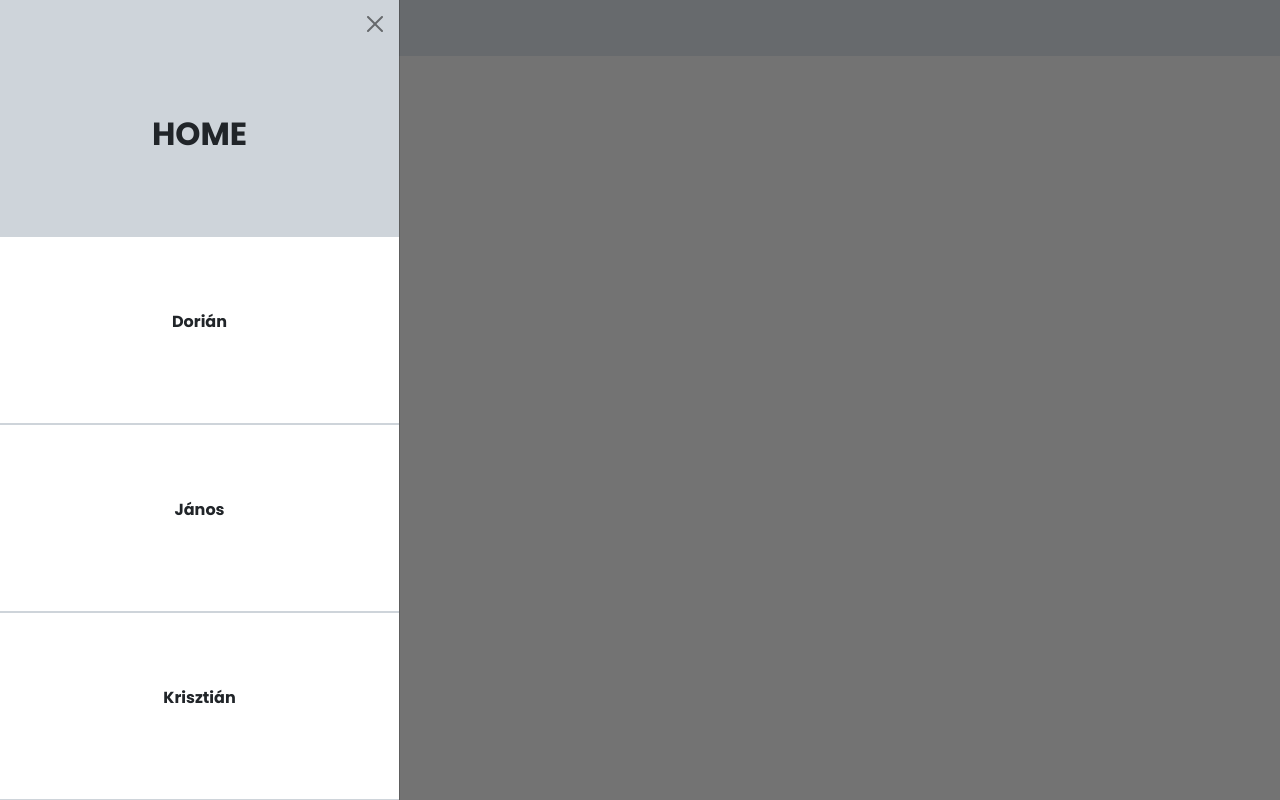
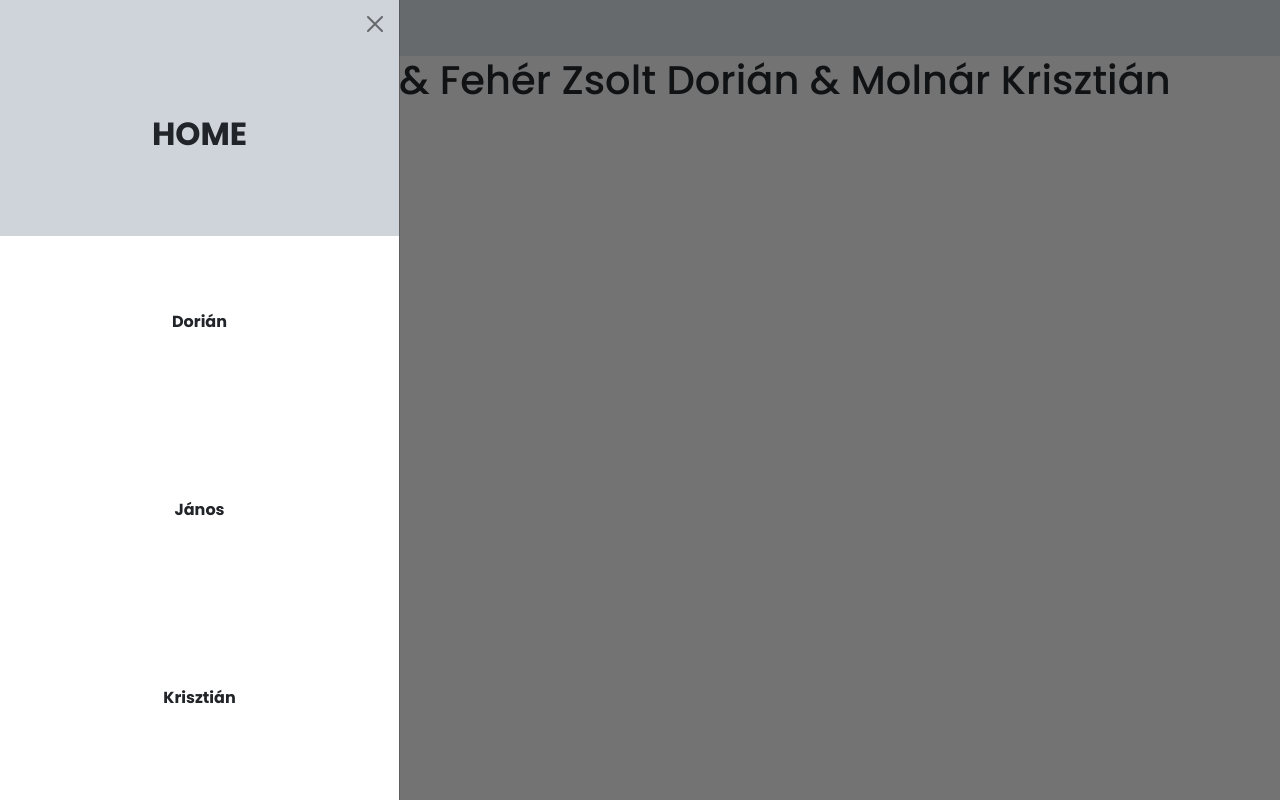
Before and after one commit to feherdorian/Bemutatkozas, a Vue app: page / in a window 1280 px wide. Both pictures are taken after a click on the link 18 px from the left and 28 px from the top of the page. Built offline with nearby package versions, Linux system fonts and the light colour scheme; a web font is replaced by a local one.

Commit message:
kivanafa

```diff
--- a/src/App.vue
+++ b/src/App.vue
@@ -56,27 +56,27 @@ const handleClick = (element) => {
             'container-fluid d-flex justify-content-center align-items-center p-5 my-element': true,
             'clicked': selectedElement === 'home'
           }" style="min-width:100%; min-height: 25%; cursor: pointer;" @click="handleClick('home')">
-            <p class="my-font-style home-button">HOME</p>
+            <p class="home-button">HOME</p>
           </div>
           <div :class="{
             'container-fluid d-flex justify-content-center align-items-center p-5 my-element': true,
             'clicked': selectedElement === 'dorian'
           }" style="min-width:100%; min-height: 25%; cursor: pointer;" @click="handleClick('dorian')">
-            <p class="my-font-style">Dorián</p>
+            <p class="">Dorián</p>
           </div>
 
           <div :class="{
             'container-fluid d-flex justify-content-center align-items-center p-5 my-element': true,
             'clicked': selectedElement === 'janos'
           }" style="min-width:100%; min-height: 25%; cursor: pointer;" @click="handleClick('janos')">
-            <p class="my-font-style">János</p>
+            <p class="">János</p>
           </div>
 
           <div :class="{
             'container-fluid d-flex justify-content-center align-items-center p-5 my-element': true,
             'clicked': selectedElement === 'krisztian'
           }" style="min-width:100%; min-height: 25%; cursor: pointer;" @click="handleClick('krisztian')">
-            <p class="my-font-style">Krisztián</p>
+            <p class="">Krisztián</p>
           </div>
         </div>
       </div>
--- a/src/assets/krisztian.css
+++ b/src/assets/krisztian.css
@@ -1,34 +1,25 @@
 @import url('https://fonts.googleapis.com/css2?family=Clicker+Script&family=Poppins:wght@200;300;400;500;600;700&display=swap');
 
-.my-font-style{
+
+
+.home-button{
+    font-size: xx-large;
     font-family: 'Poppins', sans-serif;
     font-weight: bold;
 }
 
-.home-button{
-    font-size: xx-large;
-}
-
-.emberek-button{
-    cursor: pointer;
-    min-width: 100%;
-}
-
 .my-element {
-    border-top: 1px solid #ced4da;
-    border-bottom: 1px solid #ced4da;
     background-color: #ffffff;
-    padding: 10px;
 }
 
 .clicked {
     background-color: #ced4da;
+
 }
 
 .my-element:hover {
     background-color: #ced4da;
     transition: background-color 0.3s ease-in-out;
-
 }
 
 .my-navbar{
@@ -41,9 +32,23 @@ body{
 
 .list-element{
     background-color: #ffffff88 !important;
+    font-family: 'Poppins', sans-serif;
+    font-weight: bold;
 }
 
 .my-offcanvas-header{
     background-color: #ced4da;
 
 }
+
+.my-clock {
+    font-family: 'Poppins', sans-serif;
+    font-size: 2em;
+    font-weight: bold;
+}
+
+
+
+.home-felirat{
+    font-family: 'Poppins', sans-serif;
+}
--- a/src/router/index.js
+++ b/src/router/index.js
@@ -1,5 +1,6 @@
 import { createRouter, createWebHistory } from 'vue-router'
-import HomeView from '../views/HomeView.vue'
+import HomeView from '../views/HomePage.vue'
+import HomePage from '../views/HomePage.vue'
 
 const router = createRouter({
   history: createWebHistory(import.meta.env.BASE_URL),
@@ -7,7 +8,7 @@ const router = createRouter({
     {
       path: '/',
       name: 'home',
-      component: HomeView
+      component: HomePage
     },
     {
       path: '/dorian',
--- a/src/views/HomePage.vue
+++ b/src/views/HomePage.vue
@@ -1,19 +1,33 @@
 <template>
-    <h1>HOME</h1>
-    <!-- regi -->
-                      <!-- <RouterLink to="/dorian" class="text-reset text-decoration-none">Dorián</RouterLink> -->
+  <div class="container-fluid p-0">
+    <div class="d-flex justify-content-center">
+      <h1 class="home-felirat">
+        Kovács János & Fehér Zsolt Dorián & Molnár Krisztián
+      </h1>
+    </div>
 
+    <!-- <h1>HOME</h1> -->
+    <!-- <img src="/public/csoportkep.png" class="img-fluid" alt="csoportkep.png"> -->
+    <!-- <p class="my-clock">{{ currentTime }}</p> -->
+  </div>
+</template>
 
-    <!-- regi -->
-                      <!-- <RouterLink to="/kiki" class="text-reset text-decoration-none">Kiki</RouterLink> -->
-    <!-- regi -->
-                      <!-- <RouterLink to="/janos" class="text-reset text-decoration-none">János</RouterLink> -->
-  </template>
-
-  <script>
-
-  </script>
-
-  <style>
-
-  </style>
+<script>
+export default {
+  data() {
+    return {
+      currentTime: ''
+    };
+  },
+  mounted() {
+    this.updateTime();
+    setInterval(this.updateTime, 1000);
+  },
+  methods: {
+    updateTime() {
+      const now = new Date();
+      this.currentTime = now.toLocaleTimeString();
+    }
+  }
+};
+</script>
```
